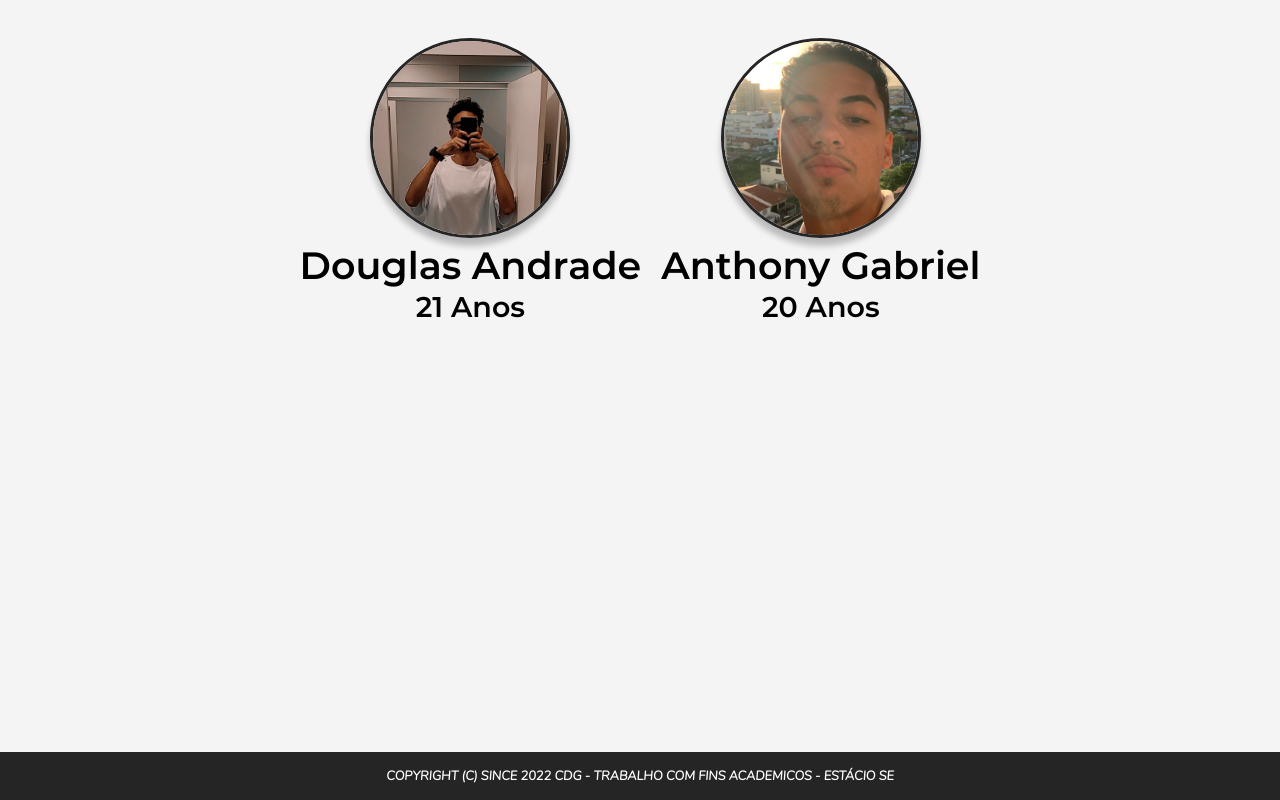
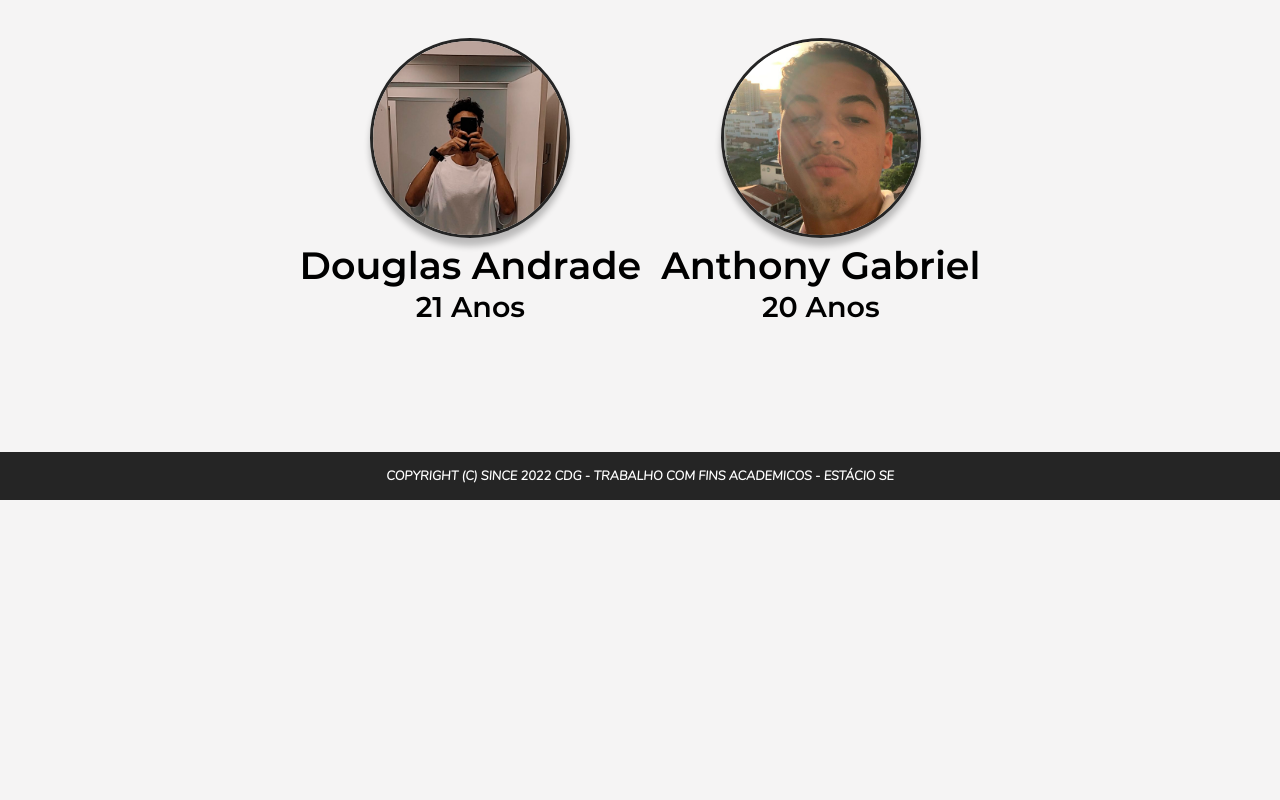
Before and after one commit to dougaandrade/ProjectAdidas, a plain HTML site: page assets/html/sobre.html in a window 1280 px wide. Shown: the part 541-1341 px from the top of the page. After the commit the page ends 1041 px from the top, so only its background shows below. Drawn offline with Linux system fonts and the light colour scheme.

Commit message:
Update Sobre.css

```diff
--- a/assets/css/Sobre.css
+++ b/assets/css/Sobre.css
@@ -161,7 +161,6 @@ a {
 
 footer {
     background-color: #252525;
-    margin: 300px 0 0 0
 }
 
 .container-footer {
```
